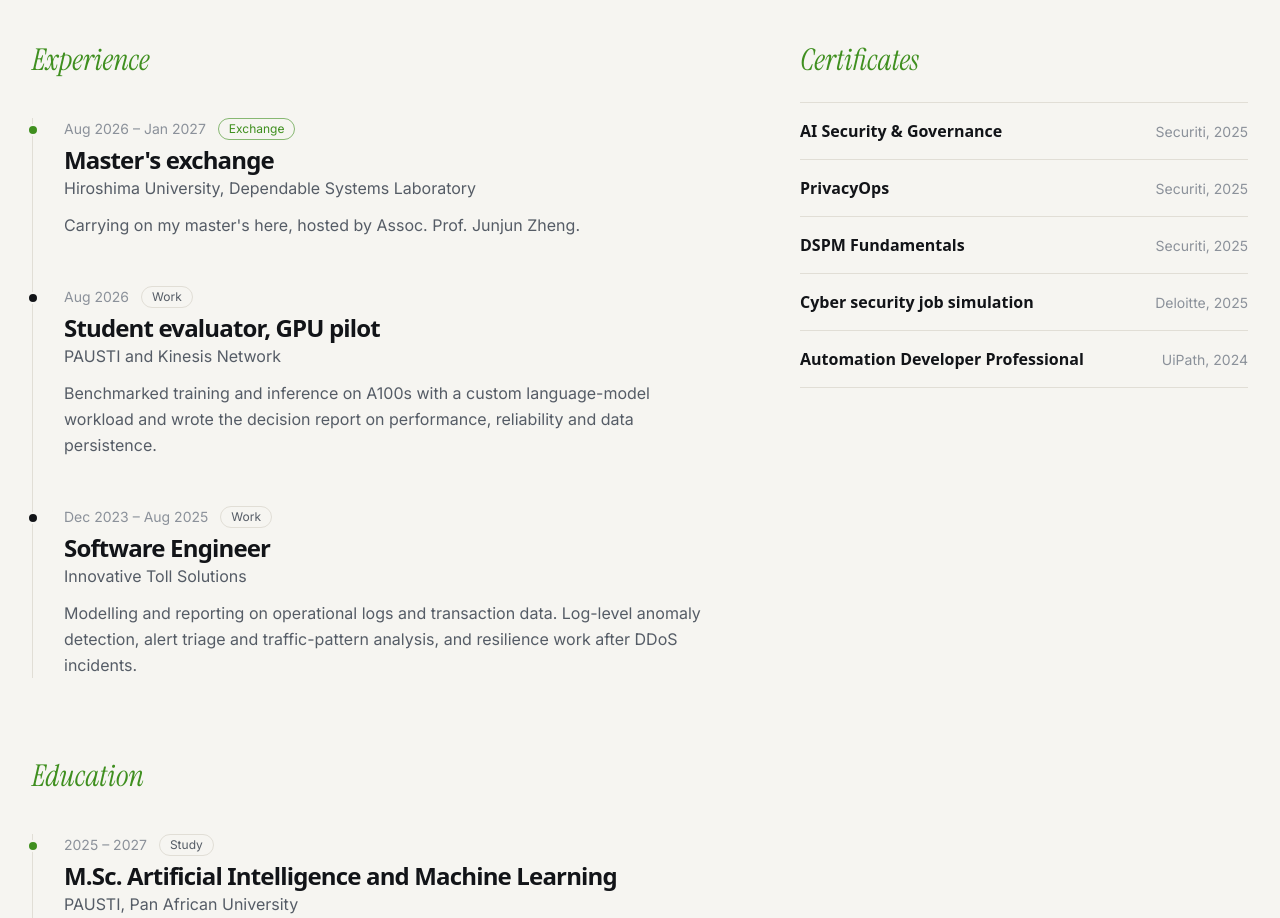
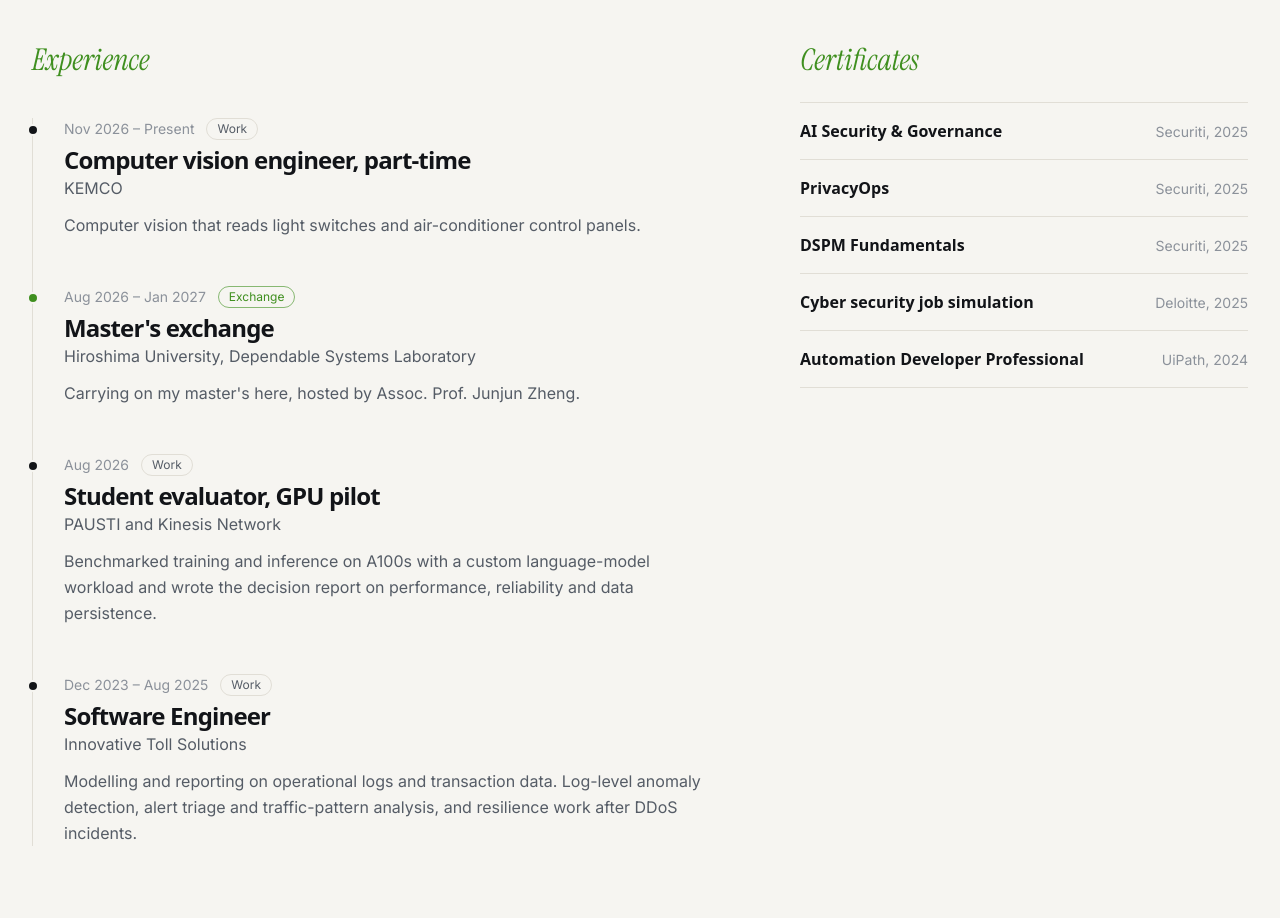
Before and after one commit to RamadhanAdam/ramadhanadam.github.io, a React (Vite) app: page / in a window 1280 px wide. Shown: the part 2811-3729 px from the top of the page. Built offline with nearby package versions, Linux system fonts and the light colour scheme; a web font is replaced by a local one.

Commit message:
Experience: KEMCO, part-time computer vision, from November 2026

```diff
--- a/src/data.ts
+++ b/src/data.ts
@@ -70,6 +70,13 @@ export type Stop = { when: string; kind: "Work" | "Study" | "Exchange"; title: s
 
 // Newest first. The home page shows work and the exchange under Experience, and study under Education.
 export const path: Stop[] = [
+  {
+    when: "Nov 2026 – Present",
+    kind: "Work",
+    title: "Computer vision engineer, part-time",
+    org: "KEMCO",
+    body: "Computer vision that reads light switches and air-conditioner control panels.",
+  },
   {
     when: "Aug 2026 – Jan 2027",
     kind: "Exchange",
```
